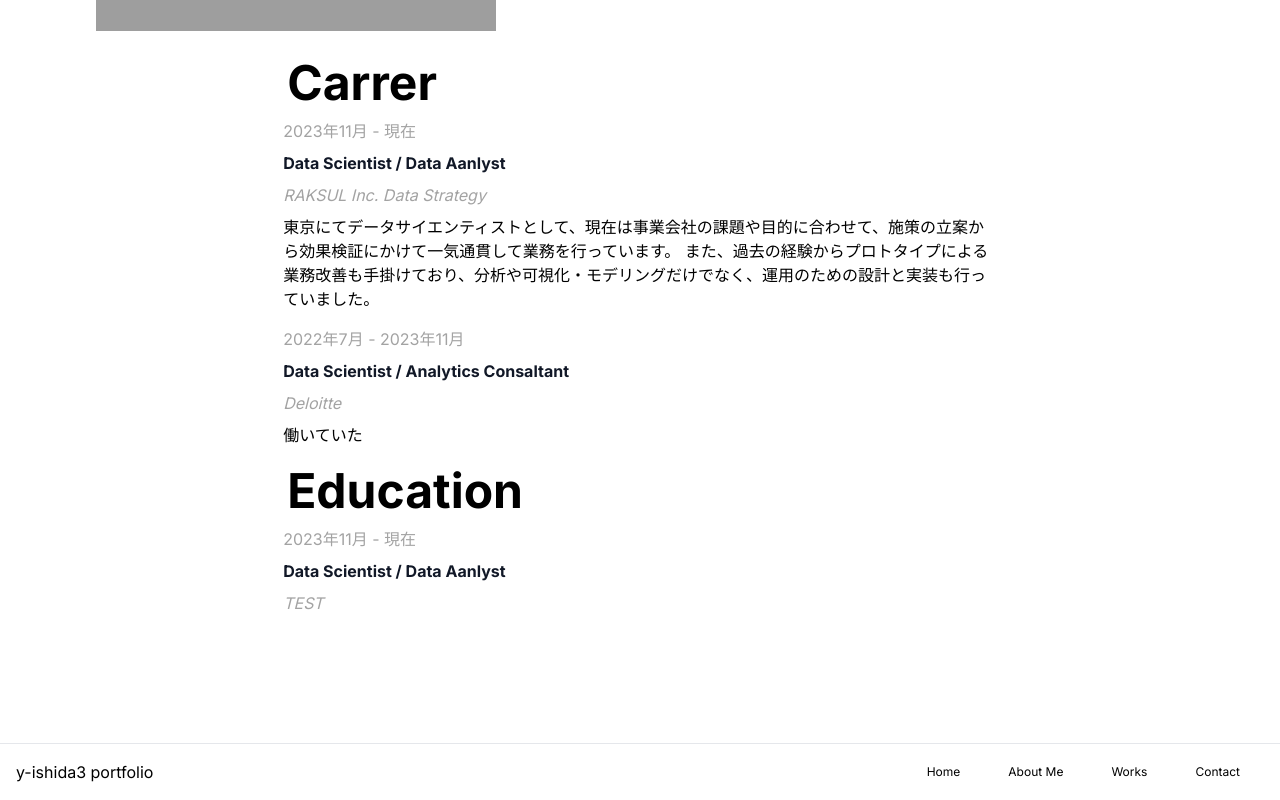
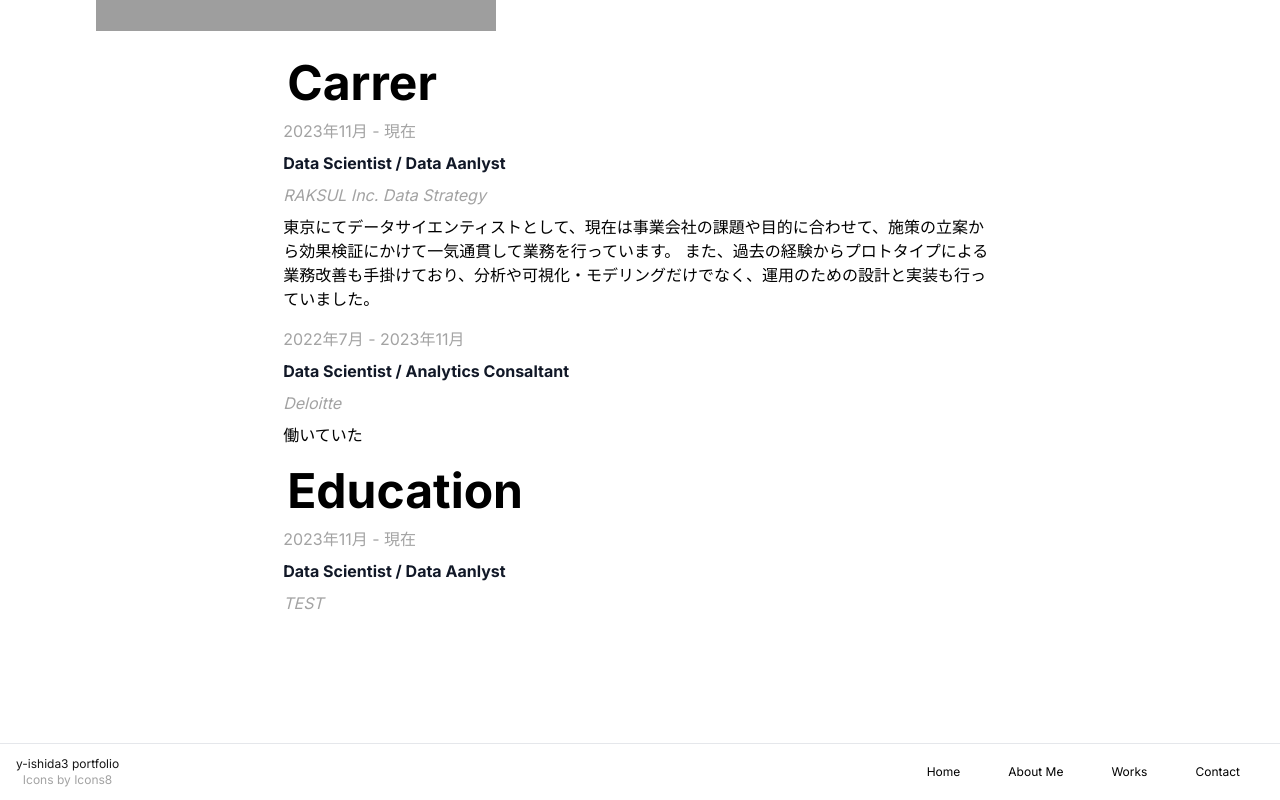
Before and after one commit to y-ishida3/y-ishida3.github.io, a Next.js app: page /about_me in a window 1280 px wide. Shown: the part 421-1221 px from the top of the page. Built offline with nearby package versions, Linux system fonts and the light colour scheme; grey boxes are pictures that could not be loaded.

Commit message:
Add icons reference url

```diff
--- a/src/components/Footer/index.tsx
+++ b/src/components/Footer/index.tsx
@@ -20,9 +20,10 @@ export const Footer: React.FC = () => {
 
   return (
     <footer className="footerArea border-t flex items-center h-14 px-4">
-      <h1 className="footerText" onClick={() => router.push("/")}>
-        y-ishida3 portfolio
-      </h1>
+      <div className="flex flex-col text-xs text-center" onClick={() => router.push("/")}>
+        <span className="text-neutral-900">y-ishida3 portfolio</span>
+        <span className="text-neutral-400">Icons by <a href="https://icons8.com">Icons8</a></span>
+      </div>
       <span className="flex-1"></span>
       <div className="flex flex-row">
         {labels.map((label, index) => (
```
Lines whose indentation alone changed are shown as unchanged.
